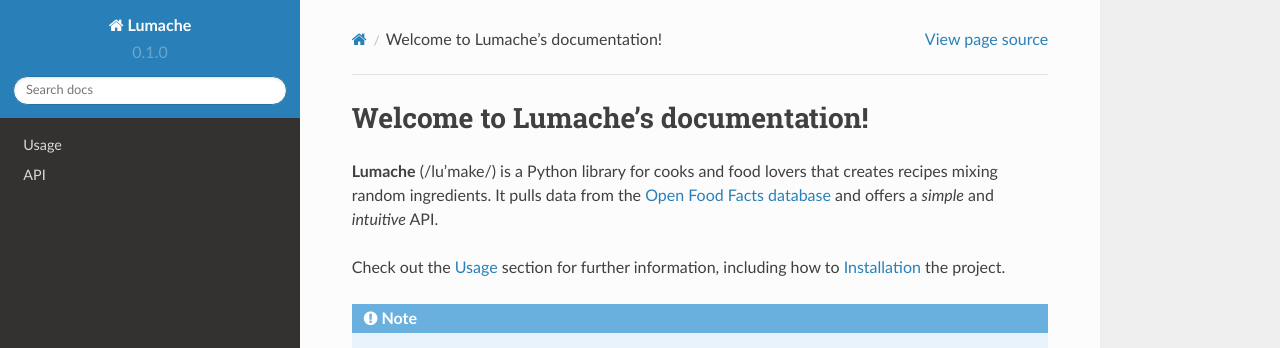
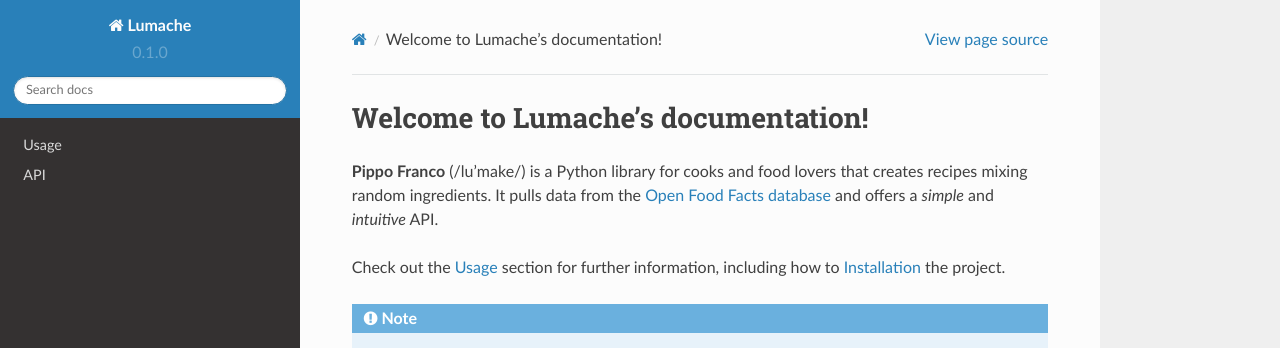
Before and after one commit to Fabbio92/ssms-dashboard, a Sphinx documentation site: the page built from docs/source/index.rst, in a window 1280 px wide. Shown: the top 348 px of the page. Built offline with Sphinx 7.4.7 and the Read the Docs theme 2.0.0, drawn with Linux system fonts in a browser that asks for light colours.

Commit message:
Update index.rst

```diff
--- a/docs/source/index.rst
+++ b/docs/source/index.rst
@@ -1,7 +1,7 @@
 Welcome to Lumache's documentation!
 ===================================
 
-**Lumache** (/lu'make/) is a Python library for cooks and food lovers
+**Pippo Franco** (/lu'make/) is a Python library for cooks and food lovers
 that creates recipes mixing random ingredients.
 It pulls data from the `Open Food Facts database <https://world.openfoodfacts.org/>`_
 and offers a *simple* and *intuitive* API.
```
